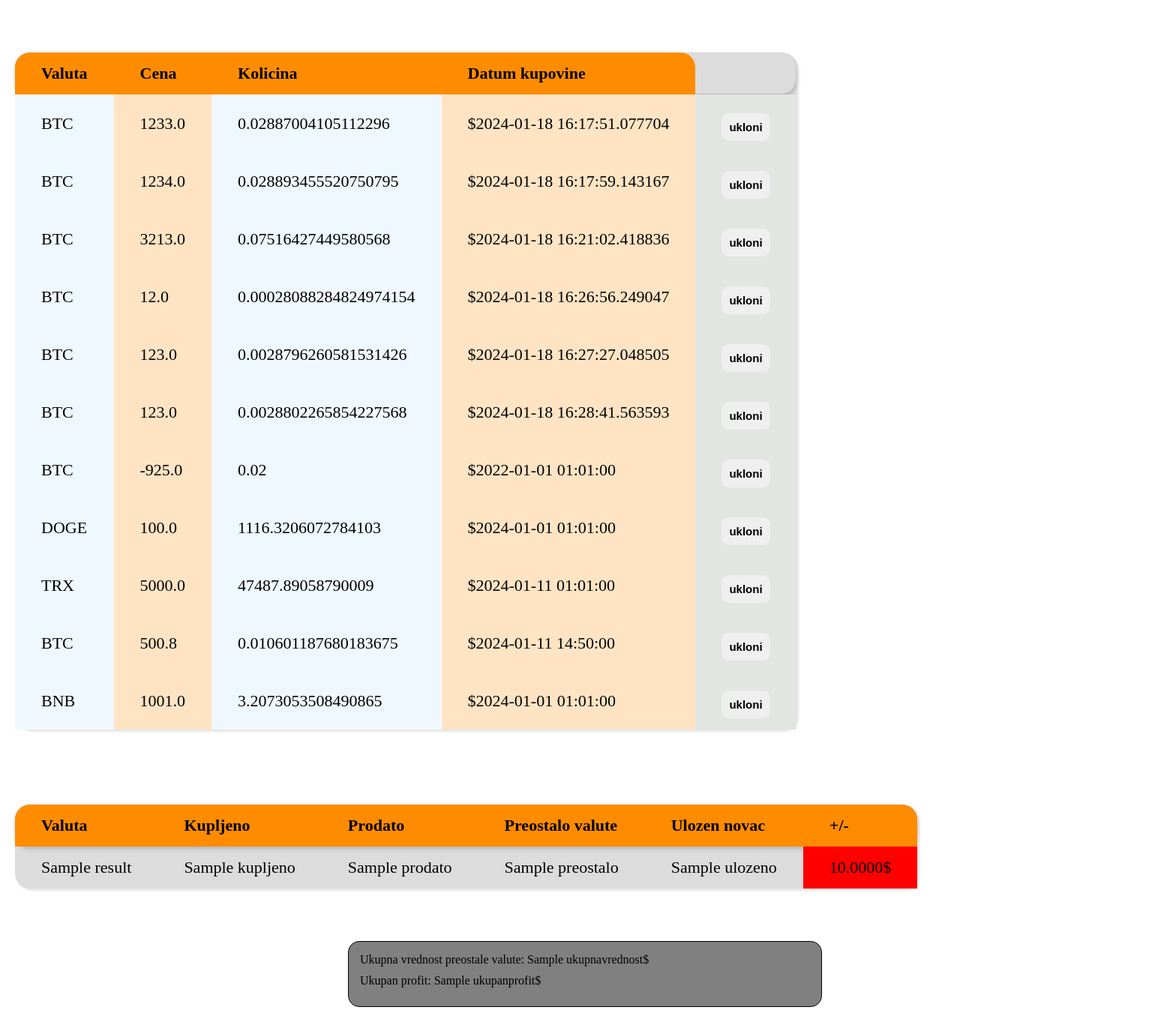
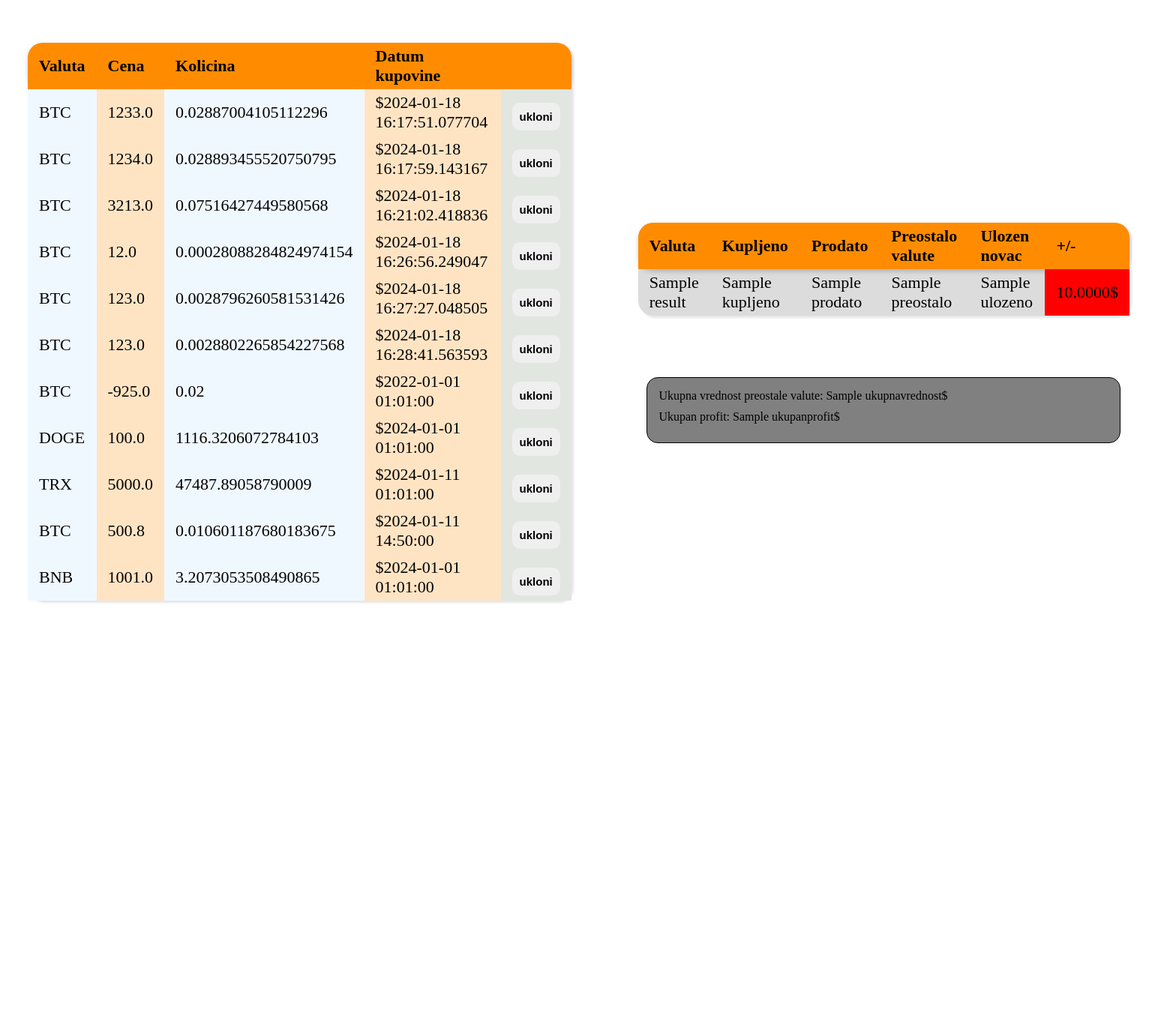
Before and after one commit to Milenko0/Projekat_DRS, a Flask app: template flaskr/templates/portfolio.html in a window 1560 px wide. Shown: the part 48-1411 px from the top of the page at 75% size. After the commit the page ends 852 px from the top, so only its background shows below. Run offline with Flask 3, Linux system fonts and the light colour scheme; the template is opened without the code that fills it: values that come from a table or form of the project are taken from there, most other values are stand-ins (such as "Sample title", 1, 10 or a date in 2020).

Commit message:
Dodadno uredjenje izgleda i vracanje ulogovanog korisnika sa login-a

```diff
--- a/docker-compose.yml
+++ b/docker-compose.yml
@@ -14,7 +14,7 @@
 
   db:
     image:
-      - sqlite3:../database.db
+      - sqlite3:../flaskr/database.db
     volumes:
 
 volumes:
--- a/flaskr/models/Korisnici.py
+++ b/flaskr/models/Korisnici.py
@@ -11,3 +11,5 @@
     telefon = db.Column(db.String(length=10), nullable = False)
     email = db.Column(db.String(length=40), nullable = False, unique=True)
     lozinka = db.Column(db.String(length=40), nullable=False)
+    def is_authencticated(self):
+        return True
--- a/flaskr/templates/portfolio.html
+++ b/flaskr/templates/portfolio.html
@@ -34,7 +34,7 @@
         text-transform: uppercase;
     }
 
-    table{
+    .tabele{
       max-height: 300px;
       margin: 50px 20px;
       font-size: 22px;
@@ -52,7 +52,7 @@
     }
 
     td,th{
-      padding: 15px 35px;
+      padding: 5px 15px;
       text-align: left;
     }
 
@@ -68,10 +68,6 @@
 
     th:last-child{
         border-radius: 0 20px 0 0;
-    }
-
-    tr:nth-child(even){
-        background-color: #364a5a;
     }
 
     .td1 {
@@ -110,6 +106,7 @@
         margin-bottom: 10px;
     }
 
+
 </style>
 <body>
 <div class="header">
@@ -120,15 +117,19 @@
     <li><a href="{{url_for('logout')}}">Izloguj se</a></li>
   </ul>
 </div>
-<div class="tables-container">
-  <div style="overflow-x: auto;">
+
 <table>
+  <tr >
+      <td>
+
+          <table class="tabele">
             <thead>
               <tr >
                   <th>Valuta</th>
                   <th>Cena</th>
                   <th>Kolicina</th>
                   <th>Datum kupovine</th>
+                  <th></th>
               </tr>
               </thead>
               {% for transakcija in transactions %}
@@ -144,10 +145,16 @@
               </tr>
               </form>
               {% endfor %}
+
           </table>
-  </div>
-  <div style="overflow-x: auto;">
+
+      </td>
+      <td>
         <table>
+          <tr >
+              <td >
+                <div style="overflow-y: auto;">
+                  <table class="tabele">
                       <thead>
                         <tr>
                           <th>Valuta</th>
@@ -176,10 +183,24 @@
                       {% endfor %}
                   </table>
                   </div>
-  </div>
+              </td>
+          </tr>
+          <tr>
+              <td>
                 <div class="p">
                   <p>Ukupna vrednost preostale valute: {{ukupnavrednost}}$</p>
                   <p>Ukupan profit: {{ukupanprofit}}$</p>
                   </div>
+
+              </td>
+          </tr>
+        </table>
+      </td>
+
+  </tr>
+</table>
+
+
+
 </body>
 </html>
--- a/flaskr/templates/store.html
+++ b/flaskr/templates/store.html
@@ -186,7 +186,7 @@
                     </select>
                     <label for="datetime_p">Datum i vreme:</label>
                     <input type="datetime-local" id="datetime_p" name="datetime_p"/>
-                    <label for="amount_p">Iznos:</label>
+                    <label for="amount_p">Kolicina prodate valute:</label>
                     <input type="text" id="amount" name="amount"/>
                     <button type="submit" name="submitbtn" value="prodaja">prodaja</button>
                 </form>
```
Also changed, not shown: flaskr/routes.py (+17 -2 lines), flaskr/database.db. Lines whose indentation alone changed are shown as unchanged.
